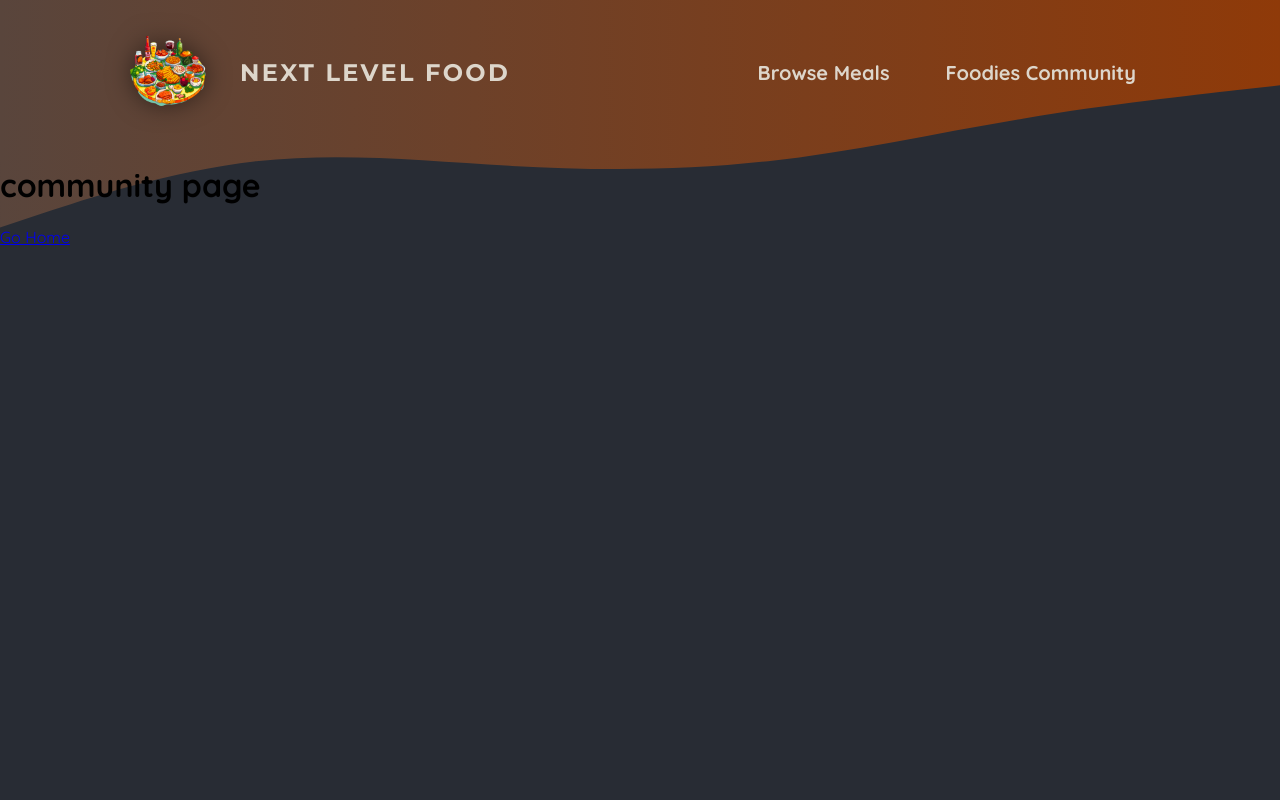
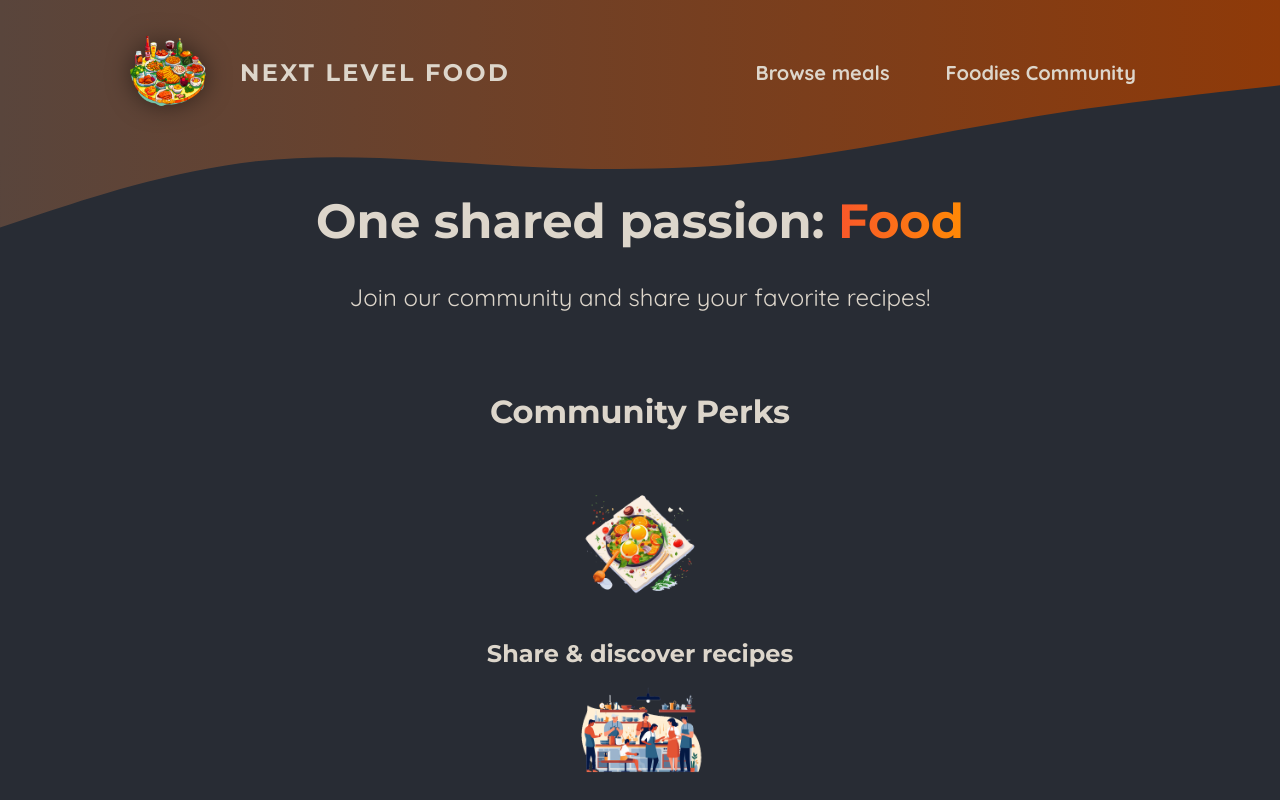
Before and after one commit to panpan31415/nestjs-practices, a Next.js app in the folder foodies-starting-project/: page /community in a window 1280 px wide. Shown: the top 800 px of the page. Built offline with nearby package versions, Linux system fonts and the light colour scheme.

Commit message:
extract NavLink component

```diff
--- a/foodies-starting-project/app/community/page.js
+++ b/foodies-starting-project/app/community/page.js
@@ -1,10 +1,40 @@
-import Link from "next/link";
+import Image from "next/image";
+
+import mealIcon from "@/assets/icons/meal.png";
+import communityIcon from "@/assets/icons/community.png";
+import eventsIcon from "@/assets/icons/events.png";
+import classes from "./page.module.css";
 
 export default function CommunityPage() {
   return (
     <>
-      <h1>community page</h1>
-      <Link href={"/"}>Go Home</Link>
+      <header className={classes.header}>
+        <h1>
+          One shared passion: <span className={classes.highlight}>Food</span>
+        </h1>
+        <p>Join our community and share your favorite recipes!</p>
+      </header>
+      <main className={classes.main}>
+        <h2>Community Perks</h2>
+
+        <ul className={classes.perks}>
+          <li>
+            <Image src={mealIcon} alt="A delicious meal" />
+            <p>Share & discover recipes</p>
+          </li>
+          <li>
+            <Image src={communityIcon} alt="A crowd of people, cooking" />
+            <p>Find new friends & like-minded people</p>
+          </li>
+          <li>
+            <Image
+              src={eventsIcon}
+              alt="A crowd of people at a cooking event"
+            />
+            <p>Participate in exclusive events</p>
+          </li>
+        </ul>
+      </main>
     </>
   );
 }
--- /dev/null
+++ b/foodies-starting-project/app/community/page.module.css
@@ -0,0 +1,61 @@
+.header {
+  gap: 3rem;
+  margin: 3rem auto 5rem auto;
+  width: 90%;
+  max-width: 75rem;
+  color: #ddd6cb;
+  font-size: 1.5rem;
+  text-align: center;
+}
+
+.header h1 {
+  font-family: "Montserrat", sans-serif;
+}
+
+.highlight {
+  background: linear-gradient(90deg, #f9572a, #ff8a05);
+  background-clip: text;
+  -webkit-background-clip: text;
+  -webkit-text-fill-color: transparent;
+}
+
+.main {
+  width: 90%;
+  max-width: 40rem;
+  margin: 0 auto;
+  text-align: center;
+}
+
+.main h2 {
+  font-family: "Montserrat", sans-serif;
+  font-size: 2rem;
+  margin-bottom: 3rem;
+  color: #ddd6cb;
+}
+
+.perks {
+  list-style: none;
+  margin: 3rem 0;
+  padding: 0;
+}
+
+.perks li {
+  display: flex;
+  flex-direction: column;
+  align-items: center;
+  gap: 2rem;
+}
+
+.perks img {
+  width: 8rem;
+  height: 8rem;
+  object-fit: contain;
+}
+
+.perks p {
+  font-family: "Montserrat", sans-serif;
+  font-size: 1.5rem;
+  font-weight: bold;
+  margin: 0;
+  color: #ddd6cb;
+}
--- /dev/null
+++ b/foodies-starting-project/components/Header/NavLink.jsx
@@ -0,0 +1,16 @@
+"use client";
+import Link from "next/link";
+import classes from "./NavLink.module.css";
+import { usePathname } from "next/navigation";
+
+export default function NavLink({ href, children }) {
+  const path = usePathname();
+  return (
+    <Link
+      href={href}
+      className={path.startsWith("/meals") ? classes.active : ""}
+    >
+      {children}
+    </Link>
+  );
+}
--- /dev/null
+++ b/foodies-starting-project/components/Header/NavLink.module.css
@@ -0,0 +1,6 @@
+.active {
+  background: linear-gradient(90deg, #ff8a05, #f9b331);
+  background-clip: text;
+  -webkit-background-clip: text;
+  -webkit-text-fill-color: transparent;
+}
--- a/foodies-starting-project/components/Header/index.js
+++ b/foodies-starting-project/components/Header/index.js
@@ -4,23 +4,25 @@
 import Image from "next/image";
 import HeaderBackground from "./Background";
 import { Fragment } from "react";
+import NavLink from "./NavLink";
 export default function Header() {
   return (
     <Fragment>
       <HeaderBackground />
       <header className={classes.header}>
         <Link href="/" className={classes.logo}>
-          {/* priority: tells NextJs to load the image ASAP, do not use lay loading method on this image  */}
+          {/* priority: tells NextJs to load the image ASAP, do not use
+           lay loading method on this image  */}
           <Image src={logoImg} alt="A plate of food" priority />
           Next Level Food
         </Link>
         <nav className={classes.nav}>
           <ul>
             <li>
-              <Link href={"/meals"}>Browse Meals</Link>
+              <NavLink href={"/meals"}> Browse meals </NavLink>
             </li>
             <li>
-              <Link href={"/community"}>Foodies Community</Link>
+              <NavLink href={"/community"}> Foodies Community </NavLink>
             </li>
           </ul>
         </nav>
--- a/foodies-starting-project/components/Header/index.module.css
+++ b/foodies-starting-project/components/Header/index.module.css
@@ -9,40 +9,6 @@
   .header {
     padding: 2rem 10%;
   }
-}
-
-.nav ul {
-  list-style: none;
-  margin: 0;
-  padding: 0;
-  display: flex;
-  gap: 1.5rem;
-  /* font-family: 'Montserrat', sans-serif; */
-  font-size: 1.25rem;
-}
-
-.nav a {
-  text-decoration: none;
-  color: #ddd6cb;
-  font-weight: bold;
-  padding: 0.5rem 1rem;
-  border-radius: 0.5rem;
-}
-
-.nav a:hover,
-.nav a:active {
-  background: linear-gradient(90deg, #ff8a05, #f9b331);
-  background-clip: text;
-  -webkit-background-clip: text;
-  -webkit-text-fill-color: transparent;
-  text-shadow: 0 0 18px rgba(248, 190, 42, 0.8);
-}
-
-.active {
-  background: linear-gradient(90deg, #ff8a05, #f9b331);
-  background-clip: text;
-  -webkit-background-clip: text;
-  -webkit-text-fill-color: transparent;
 }
 
 .logo {
@@ -65,3 +31,28 @@
   object-fit: contain;
   filter: drop-shadow(0 0 0.75rem rgba(0, 0, 0, 0.5));
 }
+.nav ul {
+  list-style: none;
+  margin: 0;
+  padding: 0;
+  display: flex;
+  gap: 1.5rem;
+  /* font-family: 'Montserrat', sans-serif; */
+  font-size: 1.25rem;
+}
+.nav a {
+  text-decoration: none;
+  color: #ddd6cb;
+  font-weight: bold;
+  padding: 0.5rem 1rem;
+  border-radius: 0.5rem;
+}
+
+.nav a:hover,
+.nav a:active {
+  background: linear-gradient(90deg, #ff8a05, #f9b331);
+  background-clip: text;
+  -webkit-background-clip: text;
+  -webkit-text-fill-color: transparent;
+  text-shadow: 0 0 18px rgba(248, 190, 42, 0.8);
+}
```
